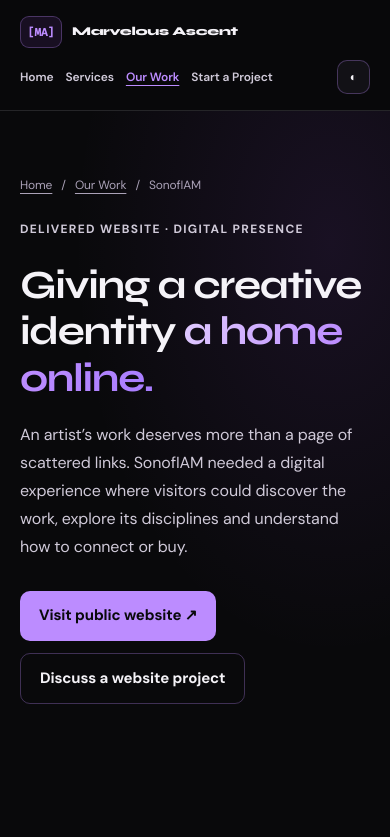
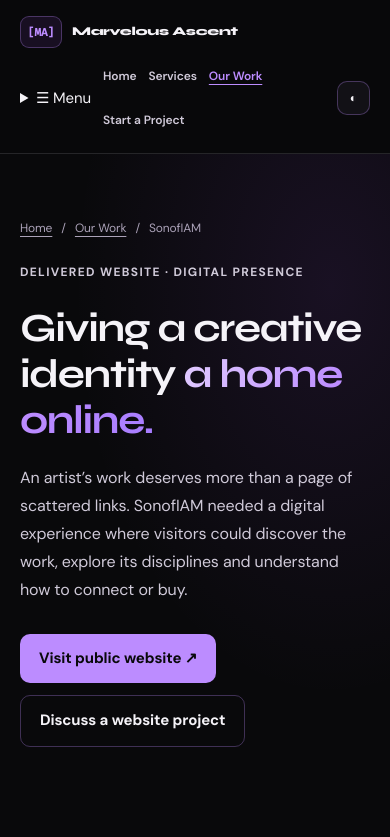
Before and after one commit to Ayoleyi-dev/Marvelous-Ascent, a plain HTML site: page work/sonofiam.html in a window 390 px wide. Shown: the top 837 px of the page. Drawn offline with Linux system fonts and the light colour scheme.

Commit message:
feat(nav): accessible compact mobile menu on work/sonofiam.html

```diff
--- a/work/sonofiam.html
+++ b/work/sonofiam.html
@@ -20,6 +20,7 @@
 <header class="ma-header"><div class="ma-container ma-header-inner">
  <a class="ma-logo brand-lockup" href="../index.html" aria-label="Marvelous Ascent home"><span class="brand-lockup__mark" aria-hidden="true">[MA]</span><span class="brand-lockup__name">Marvelous Ascent</span></a>
  <nav class="ma-main-nav" aria-label="Primary navigation"><a href="../index.html">Home</a><a href="../services.html">Services</a><a href="../work.html" aria-current="page">Our Work</a><a href="../project-brief.html">Start a Project</a></nav>
+      <details class="ma-mobile-menu"><summary aria-label="Open page navigation"><span aria-hidden="true">☰</span> Menu</summary><nav class="ma-mobile-menu__links" aria-label="Mobile primary navigation"><a href="../index.html">Home</a><a href="../services.html">Services</a><a href="../work.html" aria-current="page">Our Work</a><a href="../project-brief.html">Start a Project</a></nav></details>
  <button type="button" class="ma-theme" aria-label="Switch colour theme" aria-pressed="false">◐ <span>Theme</span></button>
 </div></header>
 <main id="main">
```
